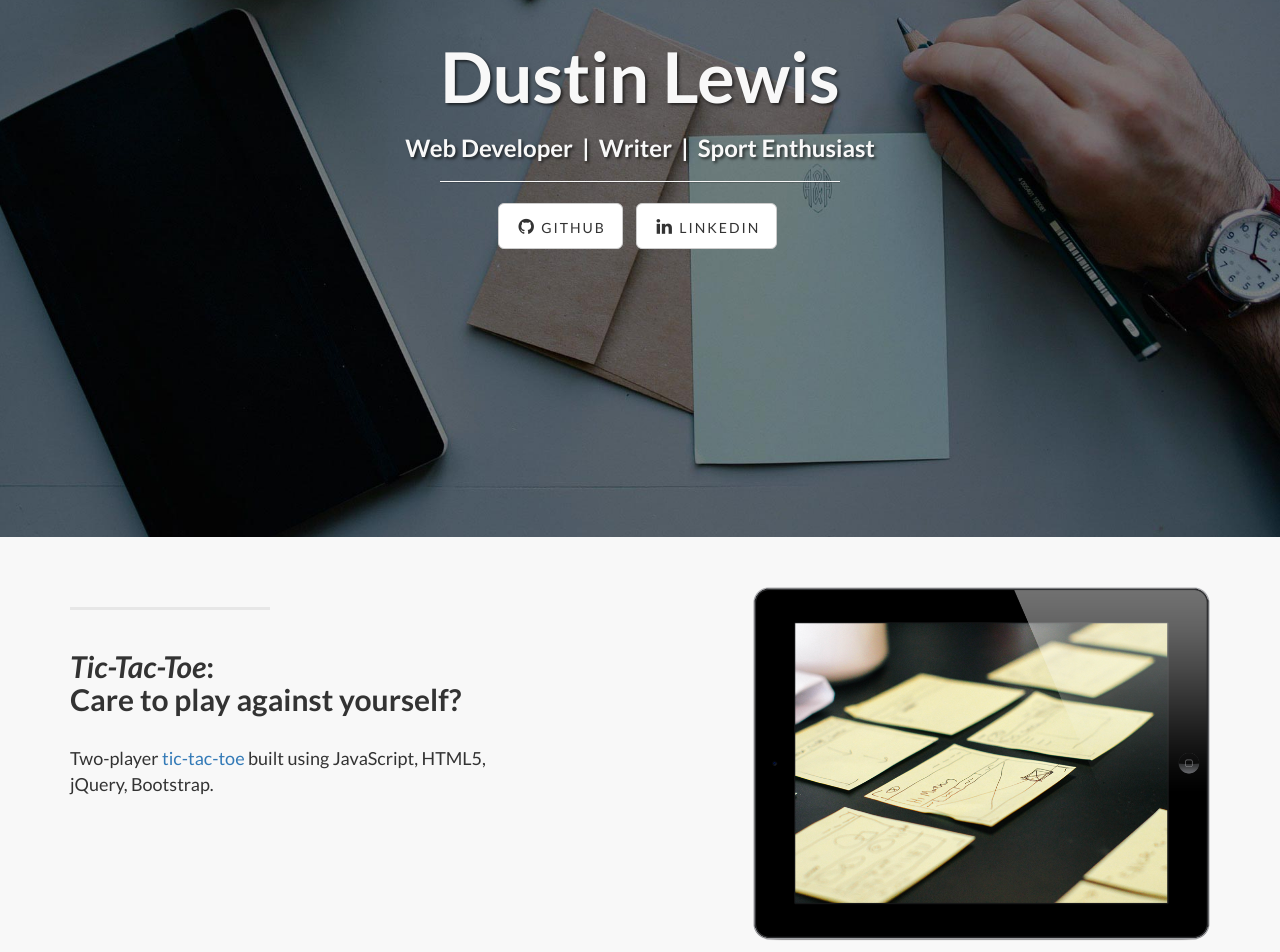
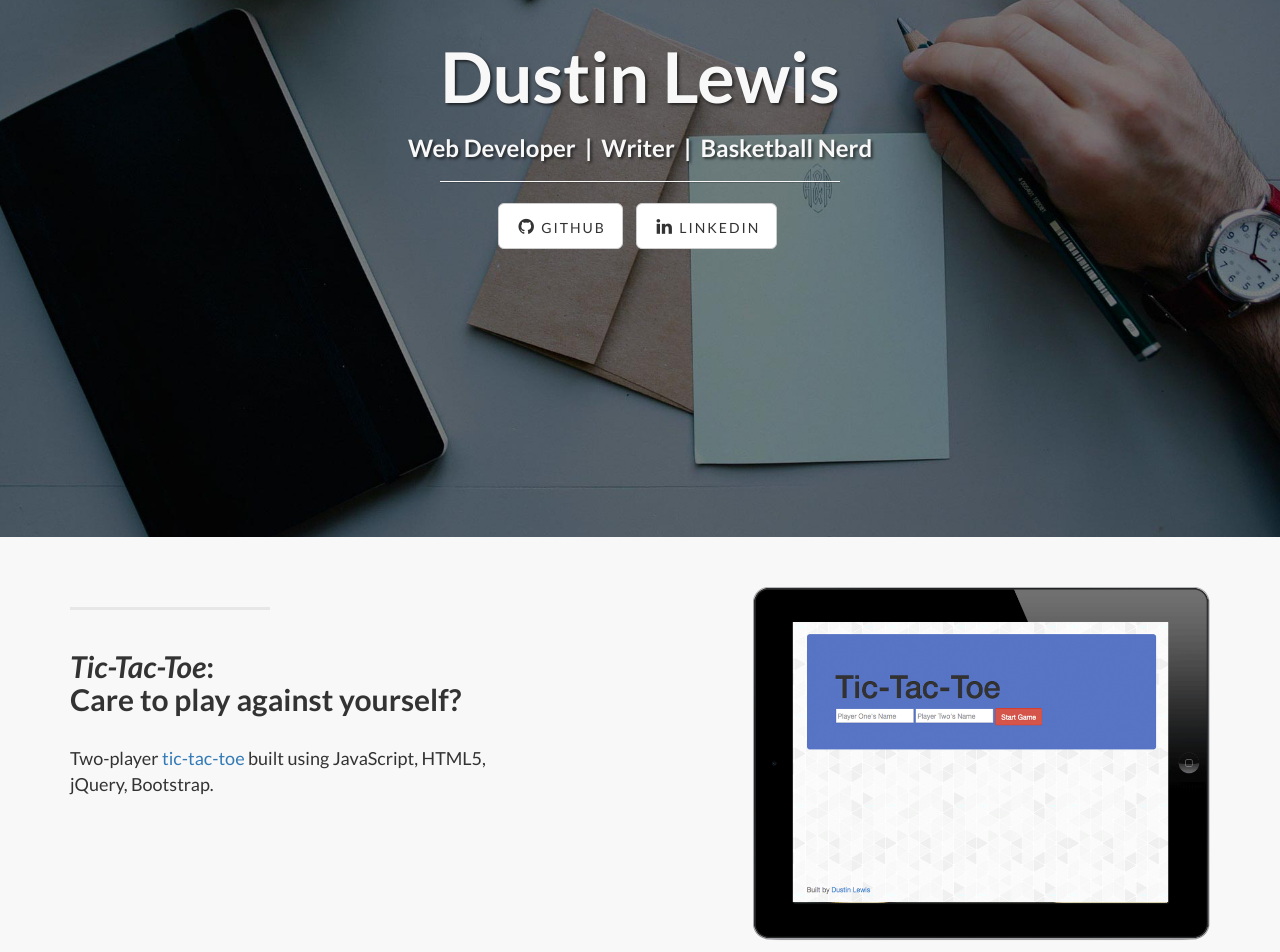
Before and after one commit to dustinL/dustinL.github.io, a plain HTML site: page index.html in a window 1280 px wide. Shown: the part 240-1192 px from the top of the page. Drawn offline with Linux system fonts and the light colour scheme.

Commit message:
update ipad img

```diff
--- a/index.html
+++ b/index.html
@@ -74,12 +74,9 @@
                 <div class="col-lg-12">
                     <div class="intro-message">
                         <h1>Dustin Lewis</h1>
-                        <h3 style="white-space: pre-wrap;">Web Developer  |  Writer  |  Sport Enthusiast</h3>
+                        <h3 style="white-space: pre-wrap;">Web Developer  |  Writer  |  Basketball Nerd</h3>
                         <hr class="intro-divider">
                         <ul class="list-inline intro-social-buttons">
-                            <!-- <li>
-                                <a href="https://twitter.com/SBootstrap" class="btn btn-default btn-lg"><i class="fa fa-twitter fa-fw"></i> <span class="network-name">Twitter</span></a>
-                            </li> -->
                             <li>
                                 <a target="_blank" href="https://github.com/dustinL" class="btn btn-default btn-lg"><i class="fa fa-github fa-fw"></i> <span class="network-name">Github</span></a>
                             </li>
@@ -111,7 +108,7 @@
                     <p class="lead">Two-player <a target="_blank" href="http://tic-tac-toe-dl.herokuapp.com">tic-tac-toe </a> built using JavaScript, HTML5, jQuery, Bootstrap.</p>
                 </div>
                 <div class="col-lg-5 col-lg-offset-2 col-sm-6">
-                    <img class="img-responsive" src="img/ipad.png" alt="">
+                    <img class="img-responsive" src="img/tic-ipad.gif" alt="tic-tac-toe ipad screen">
                 </div>
             </div>
 
```
Also changed, not shown: img/ipad.png (deleted), img/mouse.jpg (deleted), img/phones.png (deleted), img/tic-ipad.gif (added).
